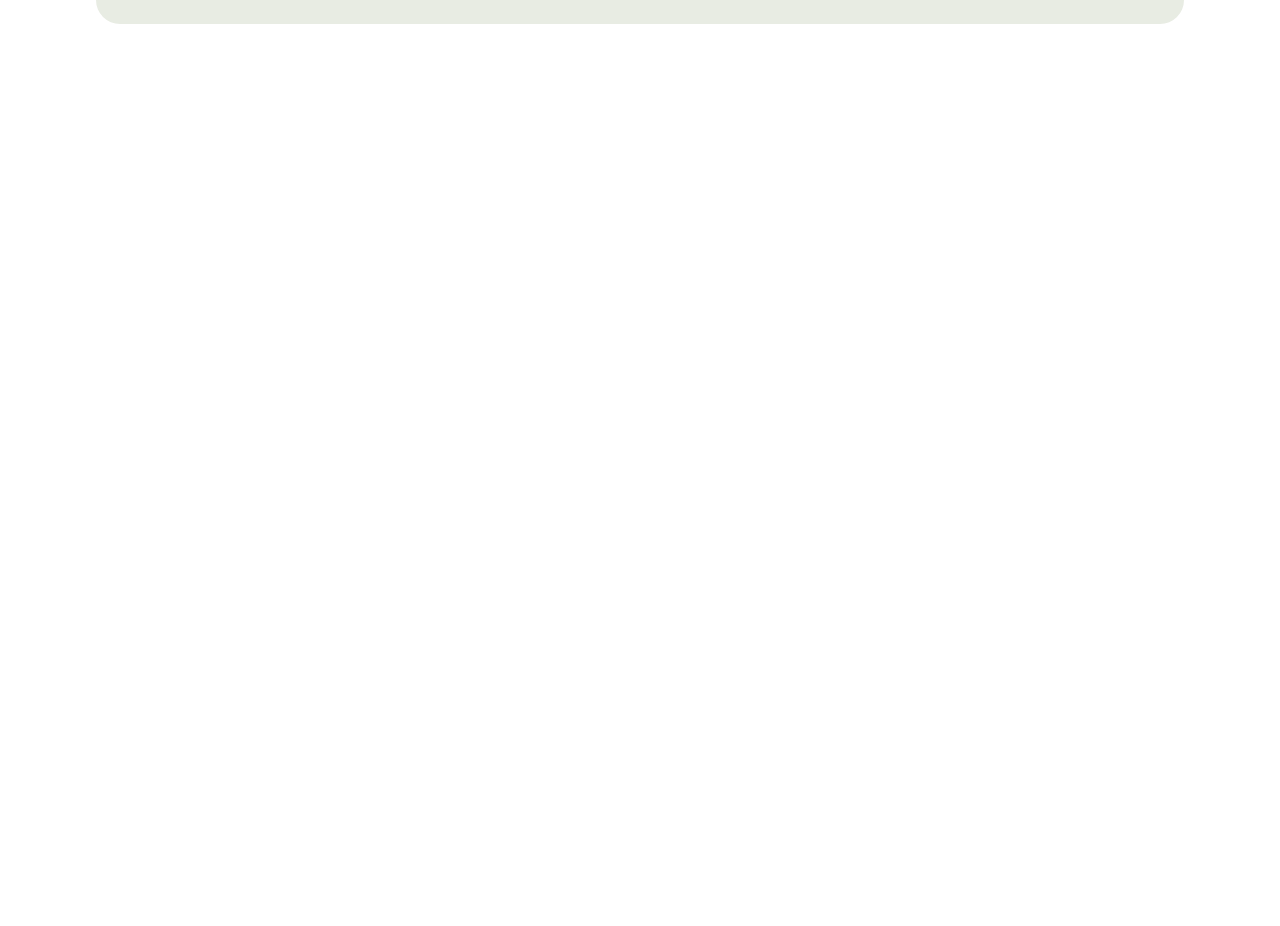
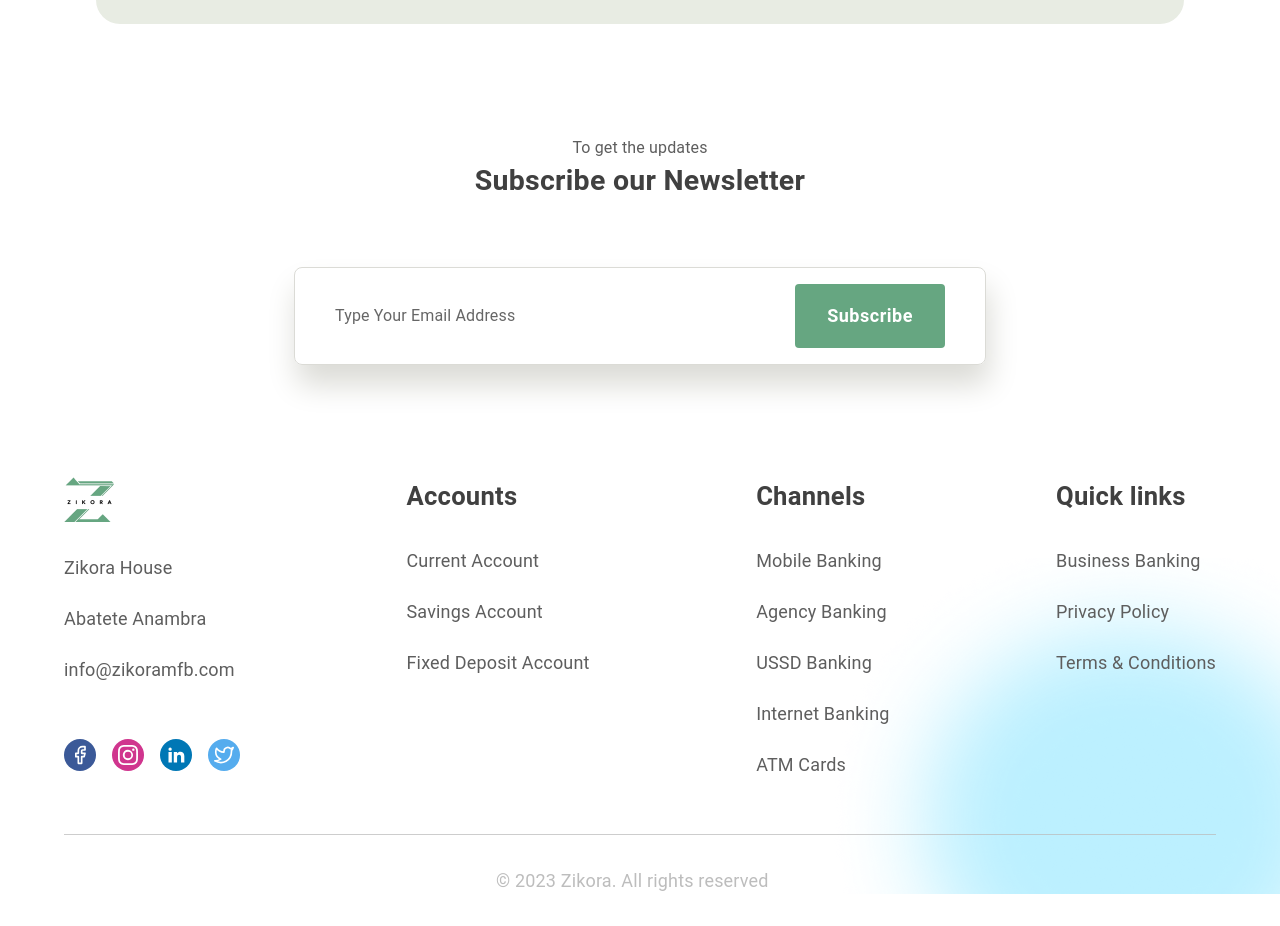
Before and after one commit to 1mustyz/zikora-website, a React (Create React App) app: page / in a window 1280 px wide. Shown: the part 4620-5546 px from the top of the page. Before the commit the page ends 4756 px from the top, so only its background shows below. Built offline with nearby package versions, Linux system fonts and the light colour scheme; a web font is replaced by a local one.

Commit message:
done footer desktop view

```diff
--- /dev/null
+++ b/src/components/footer.jsx
@@ -0,0 +1,222 @@
+import React from 'react'
+import {Box, Typography, TextField} from '@mui/material';
+import Button from './button';
+import  zikoraImg from '../images/ZikoraLogoGreen 1.png'
+import { FiFacebook } from "react-icons/fi";
+import { BsInstagram } from "react-icons/bs";
+import { RiLinkedinFill } from "react-icons/ri";
+import { FiTwitter } from "react-icons/fi";
+
+import Divider from './divider'
+import footerBottomImage1 from '../images/footer-bottom-image1.png'
+
+
+
+
+
+const Footer = () => {
+  return (
+    <Box sx={{
+        marginBottom: '2rem',
+        backgroundImage: `url(${footerBottomImage1})`,
+        backgroundRepeat: 'no-repeat',
+        backgroundPositionX: 'right',
+        backgroundPositionY: 'bottom',
+    }}>
+        {/* column */}
+        <Box sx={{
+            width: '90%',
+            margin: 'auto',
+            display: 'flex',
+            flexDirection: 'column',
+            alignItems: 'center'
+        }}>
+            <Typography sx={{color: '#5E5E5E'}}>
+            To get the updates
+            </Typography>
+            <Typography  sx={{
+                fontSize: '1.78rem',
+                fontWeight: 'bold',
+                color: '#404040'
+
+            }}>
+                Subscribe our Newsletter
+            </Typography>
+
+            <Box sx={{
+                border: '1px solid #dbdbd6',
+                width: '60%',
+                display: 'flex',
+                flexDirection: 'row',
+                justifyContent: 'center',
+                padding: '1rem 1rem',
+                borderRadius: '0.5rem',
+                boxShadow: '3px 20px 30px #dbdbd6',
+                marginTop: '4rem'
+
+            }}>
+
+                <TextField id="standard-basic" label="Type Your Email Address" variant="standard" sx={{
+                    width: '70%',
+                    color: 'black',
+                    borderColor: 'black'
+                    }} InputProps={{
+                        disableUnderline: true, // <== added this
+                    }}/>
+                <Button title='Subscribe' style={{
+                    padding: '1rem 2rem',
+                    // borderRadius: '0.2rem',
+                    fontWeight: 'bold',
+                    backgroundColor: '#66A681',
+                    color: 'white',
+                    textTransform: 'none',
+                    boxShahadow: `5px 10px #888888`,
+                    fontSize: '18px'
+
+                }}/>
+            </Box>
+                {/* row */}
+            <Box sx={{
+                width: '100%',
+                display: 'flex',
+                flexDirection: 'row',
+                justifyContent: 'space-between',
+                marginTop: '7rem'
+
+            }}>
+                {/* column 1 */}
+                <Box sx={{
+                    display: 'flex',
+                    flexDirection: 'column'
+                }}>
+                    <Box sx={{marginBottom: '2rem'}}><img src={zikoraImg} alt="" /></Box>
+                    <Box>
+                        <CustomP>Zikora House</CustomP>
+                        <CustomP>Abatete Anambra</CustomP>
+                        <CustomP>info@zikoramfb.com</CustomP>
+
+                    </Box>
+                    <Box sx={{
+                        display: 'flex',
+                        flexDirection: 'row',
+                        gap: '1rem',
+                        fontSize: '20px',
+                        marginTop: '2rem'
+
+                        }}>
+                        <CustomIcon color='#3B5998'> <FiFacebook/> </CustomIcon>
+                        <CustomIcon color='#D0358E'> <BsInstagram/> </CustomIcon>
+                        <CustomIcon color='#0077B5'> <RiLinkedinFill/> </CustomIcon>
+                        <CustomIcon color='#55ACEE'> <FiTwitter/> </CustomIcon>
+
+                    </Box>
+                </Box>
+
+                 {/* column 2 */}
+                 <Box sx={{
+                    display: 'flex',
+                    flexDirection: 'column'
+                }}>
+                   <CustomText>Accounts</CustomText>
+                    <Box>
+                        <CustomP>Current Account</CustomP>
+                        <CustomP>Savings Account</CustomP>
+                        <CustomP>Fixed Deposit Account</CustomP>
+
+                    </Box>
+                </Box>
+
+
+                 {/* column 3 */}
+                 <Box sx={{
+                    display: 'flex',
+                    flexDirection: 'column'
+                }}>
+                   <CustomText>Channels</CustomText>
+                    <Box>
+                        <CustomP>Mobile Banking</CustomP>
+                        <CustomP>Agency Banking</CustomP>
+                        <CustomP>USSD Banking</CustomP>
+                        <CustomP>Internet Banking</CustomP>
+                        <CustomP>ATM Cards</CustomP>
+
+                    </Box>
+                </Box>
+
+
+                 {/* column 4 */}
+                 <Box sx={{
+                    display: 'flex',
+                    flexDirection: 'column'
+                }}>
+                    <CustomText>Quick links</CustomText>
+                    <Box>
+                        <CustomP>Business Banking</CustomP>
+                        <CustomP>Privacy Policy</CustomP>
+                        <CustomP>Terms & Conditions</CustomP>
+
+                    </Box>
+                </Box>
+
+
+            </Box>
+        </Box>
+
+        {/* bottom divider */}
+        <Box sx={{width: '90%', margin: 'auto', marginTop:'2rem',}}>
+            <Divider/>
+            <Typography sx={{
+                width: '25%',
+                margin: 'auto',
+                marginTop:'2rem',
+                color:'#BDBDBD',
+                fontSize: '18px'
+                }}> &copy; 2023 Zikora. All rights reserved</Typography>
+
+        </Box>
+    </Box>
+  )
+}
+
+
+const CustomText = ({children}) => {
+  return (
+    <Typography  sx={{
+        fontSize: '1.6rem',
+        fontWeight: 'bold',
+        color: '#404040',
+        marginBottom: '2rem'
+
+    }}>
+        {children}
+    </Typography>
+  )
+}
+
+
+const CustomP = ({children}) => {
+  return (
+    <Typography sx={{marginBottom: '1.5rem', color: '#5E5E5E', fontSize: '18px'}}>{children}</Typography>
+
+  )
+}
+
+
+const CustomIcon = ({color, children}) => {
+  return (
+    <Box sx={{
+        backgroundColor: color,
+        width: '2rem',
+        height: '2rem',
+        display: 'flex',
+        justifyContent: 'center',
+        alignItems: 'center',
+        borderRadius: '1rem',
+        color: 'white'
+    }}>{children}</Box>
+  )
+}
+
+
+
+export default Footer
--- a/src/pages/home/index.jsx
+++ b/src/pages/home/index.jsx
@@ -5,6 +5,7 @@
 import Channels from './channels'
 import Account from './accounts'
 import DownloadApp from './downloadApp'
+import Footer from '../../components/footer'
 
 const IndexHome = () => {
   return (
@@ -15,7 +16,7 @@
         <Channels />
         <Account />
         <DownloadApp />
-
+        <Footer />
     </div>
   )
 }
```
Also changed, not shown: src/images/footer-bottom-image1.png (added).
